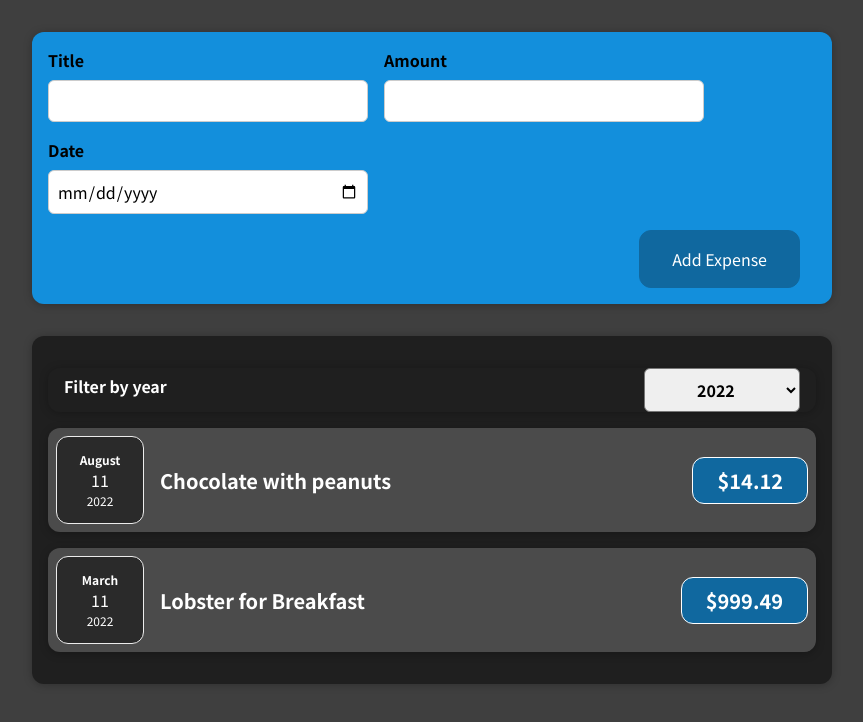
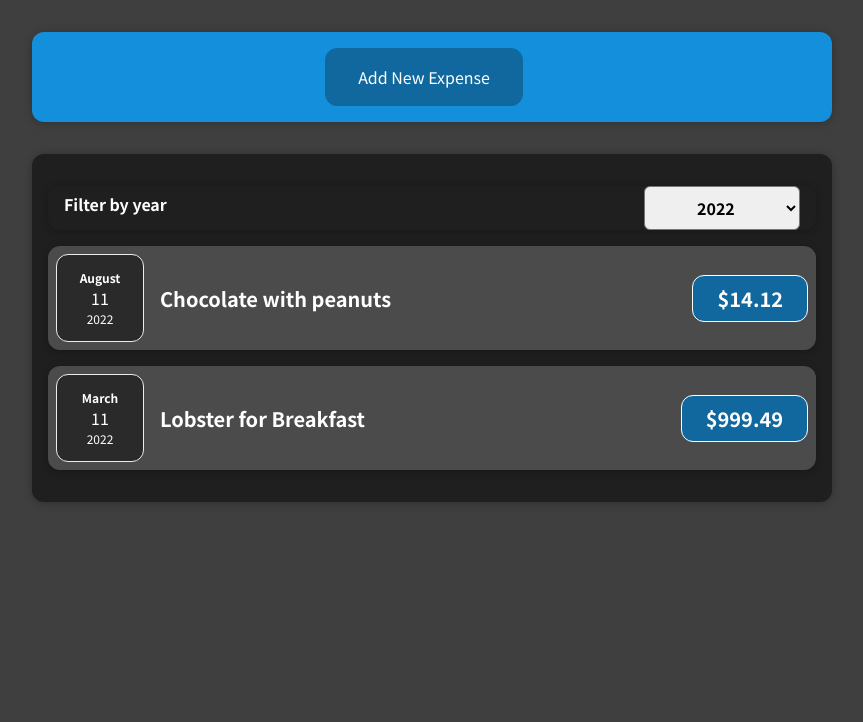
Before and after one commit to JonsMendi/expenses-app, a React (Create React App) app: page / in a window 1280 px wide. Shown: the top 722 px of the page, without its empty margins (208-1071 px from the left). Built offline with nearby package versions, Linux system fonts and the light colour scheme.

Commit message:
added new feature in NewExpense component where is hidden the form structure
If applied, this commit will have added new feature in NewExpense component where is hidden the form structure.

```diff
--- a/src/components/Expenses/ExpenseItem.js
+++ b/src/components/Expenses/ExpenseItem.js
@@ -5,6 +5,7 @@ import "./ExpenseItem.css";
 
 const ExpenseItem = (props) => {
   return (
+    <li>
       <Card className="expense-item">
         <ExpenseDate date={props.date} />
         <div className="expense-item__description">
@@ -12,6 +13,7 @@ const ExpenseItem = (props) => {
           <div className="expense-item__price">${props.amount}</div>
         </div>
       </Card>
+    </li>
   );
 };
 
--- a/src/components/Expenses/Expenses.js
+++ b/src/components/Expenses/Expenses.js
@@ -3,6 +3,7 @@ import Card from "../UI/Card";
 import ExpenseItem from "./ExpenseItem";
 import ExpensesFilter from "./ExpensesFilter";
 import "./Expenses.css";
+import ExpensesList from "./ExpensesList";
 
 const Expenses = (props) => {
   const [filteredYear, setFilteredYear] = useState("2022");
@@ -28,16 +29,7 @@ const Expenses = (props) => {
         selected={filteredYear}
         onSaveSelectedDate={savedSelectedDate}
       />
-      {filterYearHandler.map((item) => {
-        return (
-          <ExpenseItem
-            key={item.id}
-            title={item.title}
-            amount={item.amount}
-            date={item.date}
-          />
-        );
-      })}
+      <ExpensesList items={filterYearHandler} />
     </Card>
   );
 };
--- a/src/components/Expenses/ExpensesFilter.js
+++ b/src/components/Expenses/ExpensesFilter.js
@@ -20,6 +20,7 @@ const ExpensesFilter = (props) => {
           <option value="2022">2022</option>
           <option value="2021">2021</option>
           <option value="2020">2020</option>
+          <option value="2019">2019</option>
         </select>
       </div>
     </Card>
--- /dev/null
+++ b/src/components/Expenses/ExpensesList.css
@@ -0,0 +1,9 @@
+.expenses-list {
+  list-style: none;
+  padding: 0;
+}
+
+.expenses-list__fallback {
+  color: white;
+  text-align: center;
+}
--- /dev/null
+++ b/src/components/Expenses/ExpensesList.js
@@ -0,0 +1,23 @@
+import ExpenseItem from "./ExpenseItem";
+import "./ExpensesList.css";
+
+const ExpensesList = (props) => {
+  // Under just a cleaner way to define an display the condition for the expenses items.
+  // in this case we just need to use {expensesCounter} in the return and the code is cleaner.
+  if (props.items.length === 0)
+    return <h3 className="expenses-list__fallback">There is no expenses!</h3>;
+
+  return (
+    <ul className="expenses-list">
+      {props.items.map((item) => (
+        <ExpenseItem
+          key={item.id}
+          title={item.title}
+          amount={item.amount}
+          date={item.date}
+        />
+      ))}
+    </ul>
+  );
+};
+export default ExpensesList;
--- a/src/components/NewExpense/ExpenseForm.css
+++ b/src/components/NewExpense/ExpenseForm.css
@@ -21,6 +21,10 @@
   max-width: 100%;
 }
 
+.new-expense__cancel {
+  text-align: right;
+}
+
 .new-expense__actions {
   text-align: right;
 }
--- a/src/components/NewExpense/ExpenseForm.js
+++ b/src/components/NewExpense/ExpenseForm.js
@@ -47,6 +47,8 @@ const ExpenseForm = (props) => {
     setEnteredTitle("");
     setEnteredAmount("");
     setEnteredDate("");
+    //Under uses the same function then the Cancel Button to change again the state to show "Add New Expense".
+    props.onCancelEvent();
   };
 
   return (
@@ -79,6 +81,11 @@ const ExpenseForm = (props) => {
           />
         </div>
       </div>
+      <div className="new-expense__cancel">
+        <button type="submit" onClick={props.onCancelEvent}>
+          Cancel
+        </button>
+      </div>
       <div className="new-expense__actions">
         <button type="submit">Add Expense</button>
       </div>
--- a/src/components/NewExpense/NewExpense.js
+++ b/src/components/NewExpense/NewExpense.js
@@ -1,8 +1,19 @@
+import React, { useState } from "react";
 import Card from "../UI/Card";
 import ExpenseForm from "./ExpenseForm";
 import "./NewExpense.css";
 
 const NewExpense = (props) => {
+  const [addExpenses, setAddExpenses] = useState(false);
+  //Under to show the ExpensesForm on click.
+  const handleChange = () => {
+    return setAddExpenses(true);
+  };
+  //Under cancel the ExpensesForm on click.
+  const handleChangeCancel = () => {
+    return setAddExpenses(false);
+  };
+
   const saveNewExpense = (newEnteredExpense) => {
     const expenseData = {
       ...newEnteredExpense,
@@ -13,10 +24,14 @@ const NewExpense = (props) => {
 
   return (
     <Card className="new-expense">
-      <ExpenseForm
-        //Child-Parents-Props
-        onSaveNewExpense={saveNewExpense}
-      />
+      {!addExpenses && <button onClick={handleChange}>Add New Expense</button>}
+      {addExpenses && (
+        <ExpenseForm
+          //Child-Parents-Props
+          onSaveNewExpense={saveNewExpense}
+          onCancelEvent={handleChangeCancel}
+        />
+      )}
     </Card>
   );
 };
```
Also changed, not shown: 1 other file (tests, documents, lock files or other folders). Lines whose indentation alone changed are shown as unchanged.
